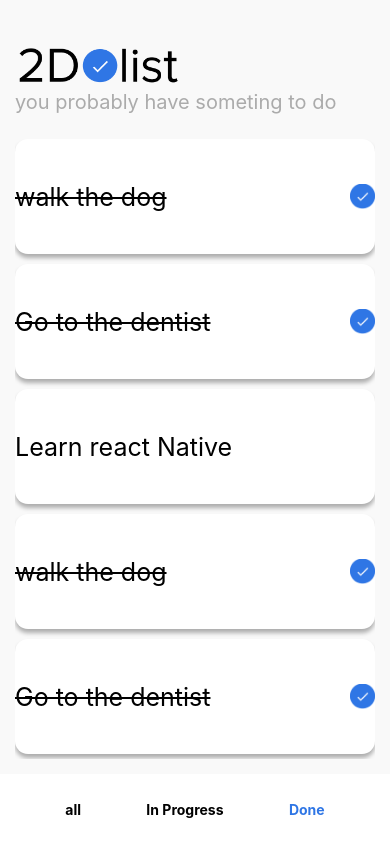
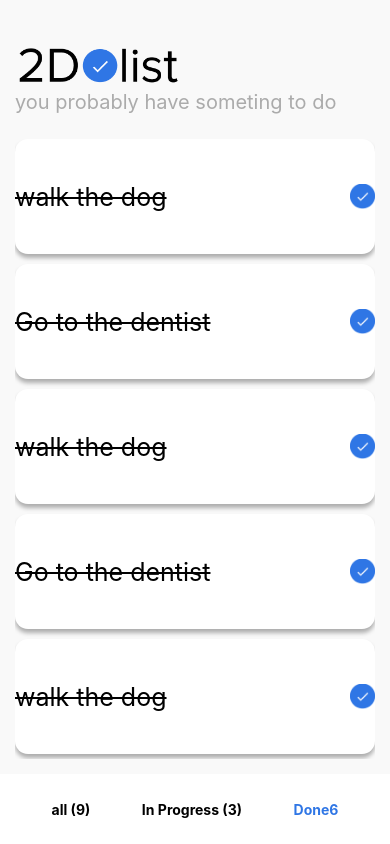
Before and after one commit to mutzon/todo, a React Native app: screen / in a window 390 px wide. Built offline with nearby package versions, Linux system fonts and the light colour scheme.

Commit message:
færdig med filterNotes50

```diff
--- a/App.js
+++ b/App.js
@@ -27,8 +27,19 @@ export default function App() {
 
   const [selectedTabName, setSelectedtabName] = useState("done");
 
+  function getFilteredList() {
+    switch (selectedTabName) {
+      case "all":
+        return todoList;
+      case "inProgress":
+        return todoList.filter((todo) => todo.isCompleted === false);
+      case "done":
+        return todoList.filter((todo) => todo.isCompleted === true);
+    }
+  }
+
   function renderTodoList() {
-    return todoList.map((todo) => (
+    return getFilteredList().map((todo) => (
       <View key={todo.id} style={s.cardItem}>
         <CardTodo onPress={updateTodo} todo={todo} />
       </View>
@@ -60,6 +71,7 @@ export default function App() {
       </SafeAreaProvider>
       <View style={s.footer}>
         <TapBottonMenu
+          todoList={todoList}
           onPress={setSelectedtabName}
           selectedTabName={selectedTabName}
         ></TapBottonMenu>
--- a/App.style.js
+++ b/App.style.js
@@ -1,17 +1,13 @@
-import { StyleSheet} from "react-native";
+import { StyleSheet } from "react-native";
 
 export const s = StyleSheet.create({
-    app:{
-        flex: 1,
-        backgroundColor: "#f9f9f9",
-        padding: 15
-
-    },
-    cardItem:{marginBottom: 10},
-    header: {flex: 1},
-    body: {flex: 5},
-    footer:{backgroundColor: "white", height: 70}
-
-
-
-})
+  app: {
+    flex: 1,
+    backgroundColor: "#f9f9f9",
+    padding: 15,
+  },
+  cardItem: { marginBottom: 10 },
+  header: { flex: 1 },
+  body: { flex: 5 },
+  footer: { backgroundColor: "white", height: 70 },
+});
--- a/components/TabBottonMenu/TabBottonMenu.jsx
+++ b/components/TabBottonMenu/TabBottonMenu.jsx
@@ -1,7 +1,20 @@
 import { Text, TouchableOpacity, View } from "react-native";
 import { s } from "./TapBottonMenu.style";
 
-export function TapBottonMenu({ selectedTabName, onPress }) {
+export function TapBottonMenu({ selectedTabName, onPress, todoList }) {
+  const countByStatus = todoList.reduce(
+    (acc, todo) => {
+      todo.isCompleted ? acc.done++ : acc.inProgress++;
+      return acc;
+    },
+    {
+      all: todoList.length,
+      inProgress: 0,
+      done: 0,
+    }
+  );
+  console.log(countByStatus);
+
   function getTextStyle(tabName) {
     return {
       fontWeight: "bold",
@@ -11,13 +24,15 @@ export function TapBottonMenu({ selectedTabName, onPress }) {
   return (
     <View style={s.root}>
       <TouchableOpacity onPress={() => onPress("all")}>
-        <Text style={getTextStyle("all")}>all</Text>
+        <Text style={getTextStyle("all")}>all ({countByStatus.all})</Text>
       </TouchableOpacity>
       <TouchableOpacity onPress={() => onPress("inProgress")}>
-        <Text style={getTextStyle("inProgress")}>In Progress</Text>
+        <Text style={getTextStyle("inProgress")}>
+          In Progress ({countByStatus.inProgress})
+        </Text>
       </TouchableOpacity>
       <TouchableOpacity onPress={() => onPress("done")}>
-        <Text style={getTextStyle("done")}>Done</Text>
+        <Text style={getTextStyle("done")}>Done{countByStatus.done}</Text>
       </TouchableOpacity>
     </View>
   );
```
